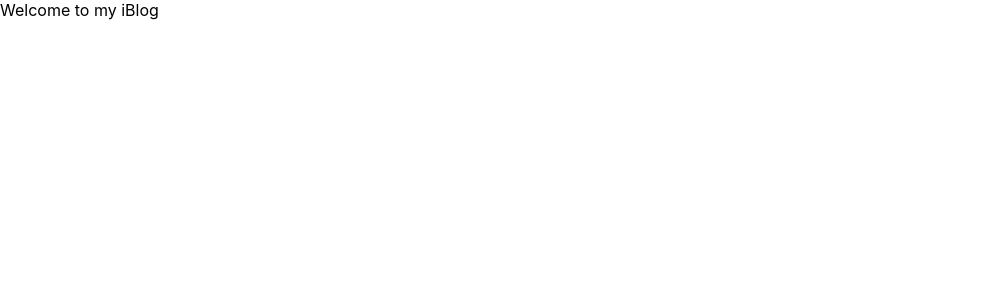
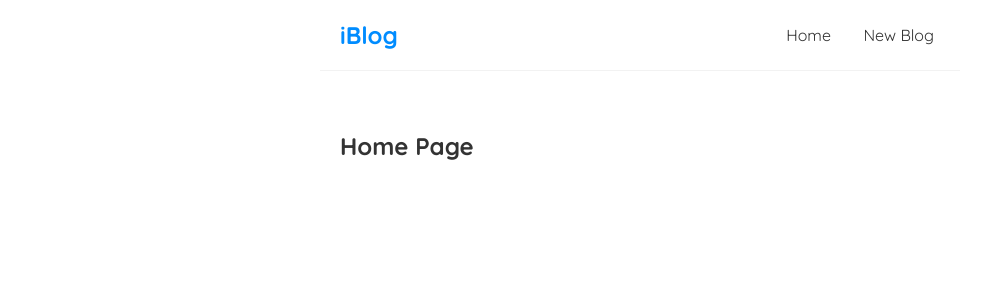
Before and after one commit to AbdullaAlmarzooq/i_blog, a React (Create React App) app: page / in a window 1280 px wide. Shown: the top 300 px of the page, without its empty margins (0-995 px from the left). Built offline with nearby package versions, Linux system fonts and the light colour scheme.

Commit message:
Navigation Bar and basic styles

```diff
--- a/src/App.css
+++ /dev/null
@@ -1,38 +0,0 @@
-.App {
-  text-align: center;
-}
-
-.App-logo {
-  height: 40vmin;
-  pointer-events: none;
-}
-
-@media (prefers-reduced-motion: no-preference) {
-  .App-logo {
-    animation: App-logo-spin infinite 20s linear;
-  }
-}
-
-.App-header {
-  background-color: #282c34;
-  min-height: 100vh;
-  display: flex;
-  flex-direction: column;
-  align-items: center;
-  justify-content: center;
-  font-size: calc(10px + 2vmin);
-  color: white;
-}
-
-.App-link {
-  color: #61dafb;
-}
-
-@keyframes App-logo-spin {
-  from {
-    transform: rotate(0deg);
-  }
-  to {
-    transform: rotate(360deg);
-  }
-}
--- a/src/App.js
+++ b/src/App.js
@@ -1,11 +1,17 @@
-import logo from './logo.svg';
-import './App.css';
+
+import Navbar from './Navbar';
+import Home from './Home';
 
 function App() {
+
+
   return (
 
-    <div>
-Welcome to my iBlog
+    <div className="App">
+      <Navbar />
+      <div className="content">
+        <Home />
+    </div>
     </div>
   );
 }
--- /dev/null
+++ b/src/Home.js
@@ -0,0 +1,10 @@
+const Home = () => {
+    return (
+        <div className="Home">
+            <h2>Home Page</h2>
+        </div>
+
+     );
+}
+
+export default Home;
--- /dev/null
+++ b/src/Navbar.js
@@ -0,0 +1,17 @@
+const Navbar = () => {
+    return (
+        <nav className="navbar">
+            <h1>iBlog</h1>
+            <div className="links">
+                <a href="/">Home </a>
+                <a href="/create" style={{
+                    borderRadius: '8px'
+                }}>New Blog</a>
+            </div>
+        </nav>
+
+
+     );
+}
+
+export default Navbar;
--- a/src/index.css
+++ b/src/index.css
@@ -1,13 +1,35 @@
-body {
+@import url('https://fonts.googleapis.com/css2?family=Quicksand:wght@300..700&display=swap');
+
+/* base styles */
+* {
   margin: 0;
-  font-family: -apple-system, BlinkMacSystemFont, 'Segoe UI', 'Roboto', 'Oxygen',
-    'Ubuntu', 'Cantarell', 'Fira Sans', 'Droid Sans', 'Helvetica Neue',
-    sans-serif;
-  -webkit-font-smoothing: antialiased;
-  -moz-osx-font-smoothing: grayscale;
+  font-family: "Quicksand";
+  color: #333;
 }
-
-code {
-  font-family: source-code-pro, Menlo, Monaco, Consolas, 'Courier New',
-    monospace;
+.navbar {
+  padding: 20px;
+  display: flex;
+  align-items: center;
+  max-width: 600px;
+  margin: 0 auto;
+  border-bottom: 1px solid #f2f2f2;
 }
+.navbar h1 {
+  color: #008cff;
+}
+.navbar .links {
+  margin-left: auto;
+}
+.navbar a {
+  margin-left: 16px;
+  text-decoration: none;
+  padding: 6px;
+}
+.navbar a:hover {
+  color: #008cff;
+}
+.content {
+  max-width: 600px;
+  margin: 40px auto;
+  padding: 20px;
+}
--- a/src/index.js
+++ b/src/index.js
@@ -2,7 +2,6 @@ import React from 'react';
 import ReactDOM from 'react-dom/client';
 import './index.css';
 import App from './App';
-import reportWebVitals from './reportWebVitals';
 
 const root = ReactDOM.createRoot(document.getElementById('root'));
 root.render(
@@ -14,4 +13,3 @@ root.render(
 // If you want to start measuring performance in your app, pass a function
 // to log results (for example: reportWebVitals(console.log))
 // or send to an analytics endpoint. Learn more: https://bit.ly/CRA-vitals
-reportWebVitals();
--- a/src/reportWebVitals.js
+++ /dev/null
@@ -1,13 +0,0 @@
-const reportWebVitals = onPerfEntry => {
-  if (onPerfEntry && onPerfEntry instanceof Function) {
-    import('web-vitals').then(({ getCLS, getFID, getFCP, getLCP, getTTFB }) => {
-      getCLS(onPerfEntry);
-      getFID(onPerfEntry);
-      getFCP(onPerfEntry);
-      getLCP(onPerfEntry);
-      getTTFB(onPerfEntry);
-    });
-  }
-};
-
-export default reportWebVitals;
```
Also changed, not shown: src/setupTests.js (deleted, +0 -5 lines), src/logo.svg (deleted), 1 other file (tests, documents, lock files or other folders).
